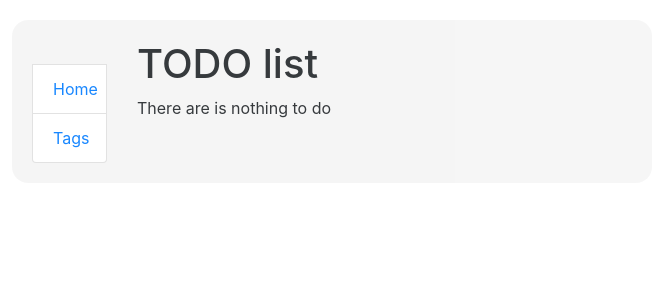
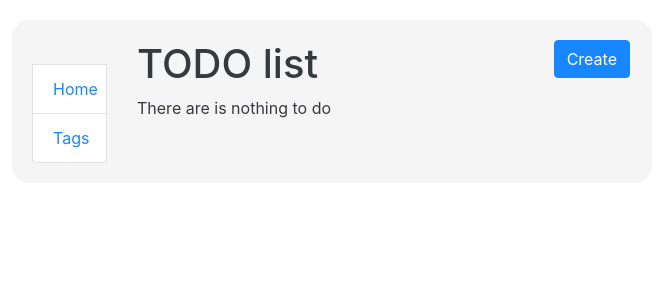
Before and after one commit to Andriy-Makarenko/Todo-List, a Django app: page /tasks/ in a window 1280 px wide. Shown: the top 300 px of the page, without its empty margins (308-969 px from the left). Run offline with Django 4.2, Linux system fonts and the light colour scheme; data that the repository does not hold is empty; some libraries are stand-ins or nearby versions.

Commit message:
Add Create functionality for tasks

```diff
--- a/tasks/urls.py
+++ b/tasks/urls.py
@@ -3,6 +3,7 @@ from django.urls import path
 from .views import (
     index,
     TaskListView,
+    TaskCreateView,
     TaskUpdateView,
     TaskDeleteView,
     TagListView,
@@ -16,6 +17,11 @@ urlpatterns = [
         "tasks/",
         TaskListView.as_view(),
         name="task-list",
+    ),
+    path(
+        "tasks/create/",
+        TaskCreateView.as_view(),
+        name="task-create",
     ),
     path(
         "tasks/<int:pk>/update/",
--- a/tasks/views.py
+++ b/tasks/views.py
@@ -38,6 +38,13 @@ class TaskListView(generic.ListView):
     queryset = Task.objects.all()
 
 
+class TaskCreateView(generic.CreateView):
+    model = Task
+    fields = "__all__"
+    # form_class = DishForm
+    success_url = reverse_lazy("restaurant:dish-list")
+
+
 class TaskUpdateView(generic.UpdateView):
     model = Task
     fields = "__all__"
--- a/templates/tasks/task_list.html
+++ b/templates/tasks/task_list.html
@@ -4,9 +4,9 @@
 {% block content %}
      <h1>
     TODO list
-{#    <a href="{% url 'taxi:car-create' %}" class="btn btn-primary link-to-page">#}
-{#      Create#}
-{#    </a>#}
+    <a href="{% url 'tasks:task-create' %}" class="btn btn-primary link-to-page">
+      Create
+    </a>
   </h1>
 
     {% if task_list %}
```
